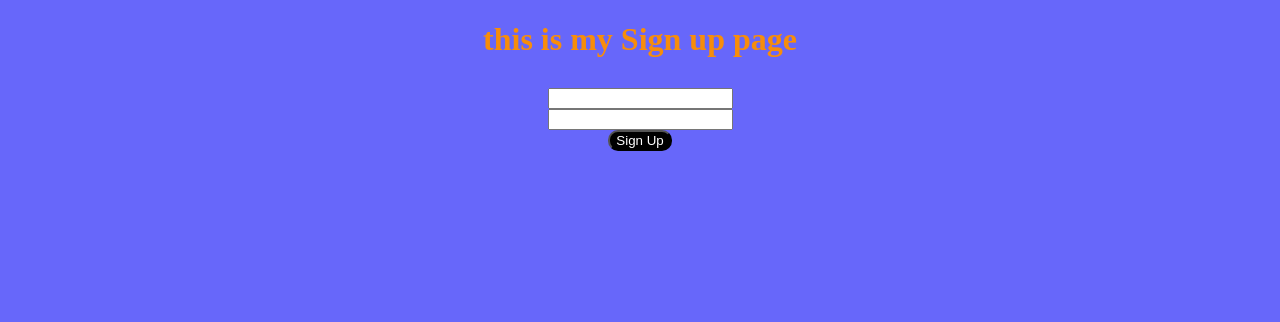
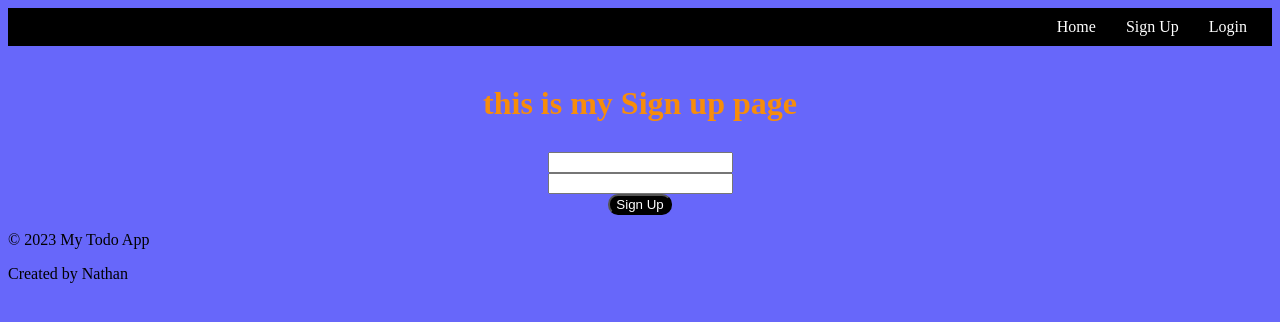
Before and after one commit to Nykko-Volkov/todos_with_flask, a Flask app: page /signup in a window 1280 px wide. Shown: the top 322 px of the page. Run offline with Flask 3, Linux system fonts and the light colour scheme.

Commit message:
complete the simple todo app

```diff
--- a/main.py
+++ b/main.py
@@ -11,14 +11,24 @@ todo_db = Databases('mytodo.db')
 
 @decorator('/')
 def ind():
-    todos = todo_db.get_all_posts()
-    return render_template('index.html',nathan_todo=todos,users=users)
+    username = session['username']
+
+
+    todos = todo_db.get_all_posts(username)
+    print(todos)
+
+    return render_template('index.html',nathan_todo=todos,users=username)
 
 
 @decorator('/save',methods=['post'])
 def ind2():
+    username =''
+    if 'username' in session:
+        username = session['username']
+    else:
+        redirect('/signin')
     data = request.form['inputfromhtml']
-    todo_db.add(data)
+    todo_db.add(data,username)
     return redirect('/')
 
 @decorator('/delete/<path:todo>',methods=['post'])
@@ -31,8 +41,14 @@ def signup():
     if request.method == "POST":
         un = request.form['uname']
         up = request.form['upass']
+        all_users = todo_db.get_user(un)
+        if un in all_users:
+            return 'Username already exists'
+
         todo_db.add_user(un,up)
-        redirect('/')
+        del session['username']
+        session['username'] = un
+        return redirect('/')
     return render_template('signup.html')
 
 
@@ -45,8 +61,9 @@ def signin():
         if user:
             if user[1] == up:
                 session['username'] = up
+                return redirect('/')
         else:
-            '~username not found'
+            'username not found'
     return render_template('signin.html')
 
 if __name__ == "__main__":
--- a/static/style.css
+++ b/static/style.css
@@ -35,3 +35,27 @@ h1 {
     margin-bottom: 30px;
 
 }
+
+
+
+
+nav {
+    background-color: rgb(0, 0, 0);
+    padding: 10px;
+    text-align: center;
+    display: flex;
+    justify-content: right;
+    align-items: center;
+}
+
+nav a {
+    color: white;
+    text-decoration: none;
+    margin: 0 15px;
+}
+
+
+nav a:hover {
+    text-decoration: underline;
+    color: rgb(255, 255, 0);
+}
--- /dev/null
+++ b/templates/base.html
@@ -0,0 +1,46 @@
+<!DOCTYPE html>
+<html>
+
+<head>
+    <link rel="stylesheet" href="{{ url_for('static', filename='style.css') }}">
+    <title>Todo List</title>
+</head>
+
+
+<body>
+    <header>
+        <nav>
+            <a href="/">Home</a>
+            <a href="/signup">Sign Up</a>
+            <a href="/signin">Login</a>
+            </ul>
+        </nav>
+        <br>
+    </header>
+
+
+    <main>
+        {% block content %}
+        {% endblock %}
+    </main>
+
+
+
+    <footer>
+        <p>&copy; 2023 My Todo App</p>
+        <p>Created by Nathan</p>
+    </footer>
+
+
+
+
+
+
+
+</body>
+
+
+
+
+
+</html>
--- a/templates/signup.html
+++ b/templates/signup.html
@@ -1,14 +1,7 @@
-<!DOCTYPE html>
-<html>
-
-<head>
-    <link rel="stylesheet" href="{{ url_for('static' , filename='style.css')    }}">
-
-</head>
+{% extends "base.html" %}
 
 
-<body>
-
+{% block content %}
     <h1>this is my Sign up page</h1>
 
 
@@ -16,13 +9,8 @@
 
          <form style="text-align: center;" method="post">
             <input type="text" name="uname"><br>
-            <input type="text" name="upass"><br>
+            <input type="password" name="upass"><br>
 
             <button type="submit">Sign Up</button>
          </form>
-
-</body>
-
-
-
-</html>
+{% endblock %}
```
Also changed, not shown: db.py (+16 -7 lines), templates/index.html (+4 -19 lines), templates/signin.html (+4 -14 lines), mytodo.db.
